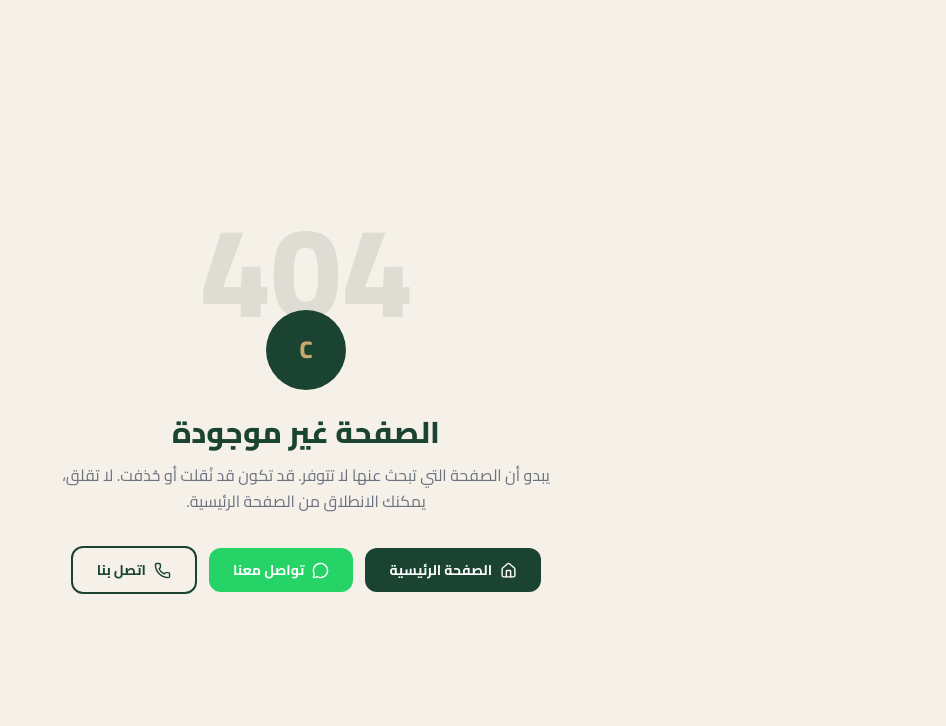
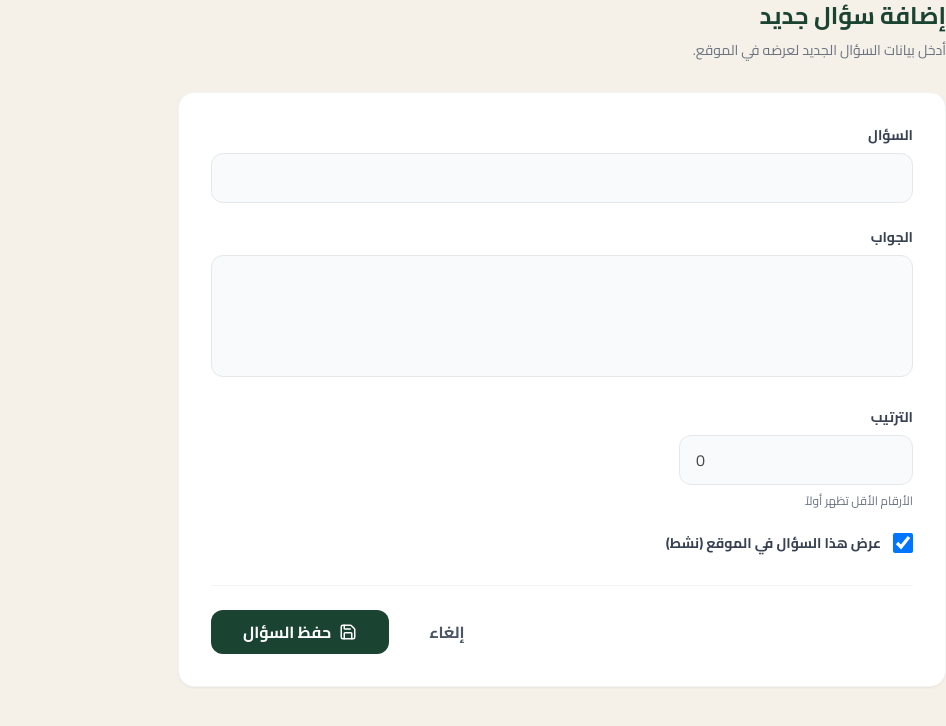
Before and after one commit to MohammadAlghazo/CLAVELDentalCenter, a Next.js app: page /admin/faqs/new in a window 1280 px wide. Before the commit this address had no page. Shown: the top 726 px of the page, without its empty margins (334-1280 px from the left). Built offline with nearby package versions, Linux system fonts and the light colour scheme; no server answers.

Commit message:
implement FAQ management system with CRUD API endpoints and admin forms

```diff
--- /dev/null
+++ b/src/app/admin/faqs/[id]/page.tsx
@@ -0,0 +1,36 @@
+import { PrismaClient } from "@prisma/client";
+import { notFound } from "next/navigation";
+import FaqForm from "@/components/admin/FaqForm";
+
+const prisma = new PrismaClient();
+
+export default async function EditFaqPage({
+  params,
+}: {
+  params: { id: string };
+}) {
+  const faq = await prisma.faq.findUnique({
+    where: { id: parseInt(params.id) },
+  });
+
+  if (!faq) {
+    notFound();
+  }
+
+  return (
+    <div>
+      <div className="mb-8">
+        <h1 className="text-2xl font-bold text-[#1B4332] mb-2 font-cairo">
+          تعديل السؤال
+        </h1>
+        <p className="text-gray-500 font-cairo text-sm">
+          تعديل تفاصيل السؤال والجواب
+        </p>
+      </div>
+
+      <div className="max-w-3xl">
+        <FaqForm initialData={faq} />
+      </div>
+    </div>
+  );
+}
--- /dev/null
+++ b/src/app/admin/faqs/new/page.tsx
@@ -0,0 +1,20 @@
+import FaqForm from "@/components/admin/FaqForm";
+
+export default function NewFaqPage() {
+  return (
+    <div>
+      <div className="mb-8">
+        <h1 className="text-2xl font-bold text-[#1B4332] mb-2 font-cairo">
+          إضافة سؤال جديد
+        </h1>
+        <p className="text-gray-500 font-cairo text-sm">
+          أدخل بيانات السؤال الجديد لعرضه في الموقع.
+        </p>
+      </div>
+
+      <div className="max-w-3xl">
+        <FaqForm />
+      </div>
+    </div>
+  );
+}
--- /dev/null
+++ b/src/app/api/faqs/[id]/route.ts
@@ -0,0 +1,53 @@
+import { NextRequest, NextResponse } from "next/server";
+import { PrismaClient } from "@prisma/client";
+import { getServerSession } from "next-auth";
+import { authOptions } from "../../auth/[...nextauth]/route";
+
+const prisma = new PrismaClient();
+
+export async function PUT(
+  request: NextRequest,
+  { params }: { params: { id: string } }
+) {
+  const session = await getServerSession(authOptions);
+  if (!session) {
+    return NextResponse.json({ error: "غير مصرح لك" }, { status: 401 });
+  }
+
+  try {
+    const data = await request.json();
+    const faq = await prisma.faq.update({
+      where: { id: parseInt(params.id) },
+      data: {
+        question: data.question,
+        answer: data.answer,
+        order: data.order,
+        isActive: data.isActive,
+      },
+    });
+
+    return NextResponse.json({ faq });
+  } catch (error: any) {
+    console.error("Update faq error:", error);
+    return NextResponse.json({ error: "حدث خطأ أثناء التحديث" }, { status: 500 });
+  }
+}
+
+export async function DELETE(
+  request: NextRequest,
+  { params }: { params: { id: string } }
+) {
+  const session = await getServerSession(authOptions);
+  if (!session) {
+    return NextResponse.json({ error: "غير مصرح لك" }, { status: 401 });
+  }
+
+  try {
+    await prisma.faq.delete({
+      where: { id: parseInt(params.id) },
+    });
+    return NextResponse.json({ success: true });
+  } catch (error) {
+    return NextResponse.json({ error: "حدث خطأ أثناء الحذف" }, { status: 500 });
+  }
+}
--- /dev/null
+++ b/src/app/api/faqs/route.ts
@@ -0,0 +1,30 @@
+import { NextRequest, NextResponse } from "next/server";
+import { PrismaClient } from "@prisma/client";
+import { getServerSession } from "next-auth";
+import { authOptions } from "../auth/[...nextauth]/route";
+
+const prisma = new PrismaClient();
+
+export async function POST(request: NextRequest) {
+  const session = await getServerSession(authOptions);
+  if (!session) {
+    return NextResponse.json({ error: "غير مصرح لك" }, { status: 401 });
+  }
+
+  try {
+    const data = await request.json();
+    const faq = await prisma.faq.create({
+      data: {
+        question: data.question,
+        answer: data.answer,
+        order: data.order,
+        isActive: data.isActive,
+      },
+    });
+
+    return NextResponse.json({ faq }, { status: 201 });
+  } catch (error: any) {
+    console.error("Create faq error:", error);
+    return NextResponse.json({ error: "حدث خطأ أثناء الحفظ" }, { status: 500 });
+  }
+}
--- /dev/null
+++ b/src/components/admin/FaqForm.tsx
@@ -0,0 +1,124 @@
+"use client";
+import { useState } from "react";
+import { useRouter } from "next/navigation";
+import { Save, ArrowRight } from "lucide-react";
+import Link from "next/link";
+import type { Faq } from "@prisma/client";
+
+export default function FaqForm({ initialData }: { initialData?: Faq }) {
+  const router = useRouter();
+  const [isSubmitting, setIsSubmitting] = useState(false);
+  const [error, setError] = useState("");
+
+  const handleSubmit = async (e: React.FormEvent<HTMLFormElement>) => {
+    e.preventDefault();
+    setIsSubmitting(true);
+    setError("");
+
+    const formData = new FormData(e.currentTarget);
+    const data = {
+      question: formData.get("question"),
+      answer: formData.get("answer"),
+      order: parseInt(formData.get("order") as string) || 0,
+      isActive: formData.get("isActive") === "on",
+    };
+
+    try {
+      const res = await fetch(
+        initialData ? `/api/faqs/${initialData.id}` : "/api/faqs",
+        {
+          method: initialData ? "PUT" : "POST",
+          headers: { "Content-Type": "application/json" },
+          body: JSON.stringify(data),
+        }
+      );
+
+      if (!res.ok) {
+        const result = await res.json();
+        throw new Error(result.error || "حدث خطأ ما");
+      }
+
+      router.push("/admin/faqs");
+      router.refresh();
+    } catch (err: any) {
+      setError(err.message);
+      setIsSubmitting(false);
+    }
+  };
+
+  return (
+    <form onSubmit={handleSubmit} className="bg-white rounded-2xl shadow-sm border border-gray-100 p-8">
+      {error && (
+        <div className="mb-6 p-4 bg-red-50 text-red-600 rounded-xl text-sm font-semibold">
+          {error}
+        </div>
+      )}
+
+      <div className="grid grid-cols-1 gap-6">
+        <div>
+          <label className="block text-sm font-bold text-gray-700 mb-2">السؤال</label>
+          <input
+            name="question"
+            defaultValue={initialData?.question || ""}
+            required
+            className="w-full px-4 py-3 rounded-xl border border-gray-200 focus:outline-none focus:border-[#1B4332] focus:ring-1 focus:ring-[#1B4332] transition-all bg-gray-50 focus:bg-white"
+          />
+        </div>
+
+        <div>
+          <label className="block text-sm font-bold text-gray-700 mb-2">الجواب</label>
+          <textarea
+            name="answer"
+            defaultValue={initialData?.answer || ""}
+            required
+            rows={4}
+            className="w-full px-4 py-3 rounded-xl border border-gray-200 focus:outline-none focus:border-[#1B4332] focus:ring-1 focus:ring-[#1B4332] transition-all bg-gray-50 focus:bg-white resize-none"
+          />
+        </div>
+
+        <div>
+          <label className="block text-sm font-bold text-gray-700 mb-2">الترتيب</label>
+          <input
+            type="number"
+            name="order"
+            defaultValue={initialData?.order || 0}
+            required
+            className="w-full sm:w-1/3 px-4 py-3 rounded-xl border border-gray-200 focus:outline-none focus:border-[#1B4332] focus:ring-1 focus:ring-[#1B4332] transition-all bg-gray-50 focus:bg-white text-left"
+            dir="ltr"
+          />
+          <p className="text-xs text-gray-500 mt-2">الأرقام الأقل تظهر أولاً</p>
+        </div>
+
+        <div className="flex items-center gap-3">
+          <input
+            type="checkbox"
+            name="isActive"
+            id="isActive"
+            defaultChecked={initialData ? initialData.isActive : true}
+            className="w-5 h-5 text-[#1B4332] rounded border-gray-300 focus:ring-[#1B4332]"
+          />
+          <label htmlFor="isActive" className="text-sm font-bold text-gray-700 cursor-pointer">
+            عرض هذا السؤال في الموقع (نشط)
+          </label>
+        </div>
+      </div>
+
+      <div className="mt-8 pt-6 border-t border-gray-100 flex items-center justify-end gap-4">
+        <Link
+          href="/admin/faqs"
+          className="px-6 py-2.5 rounded-xl font-bold text-gray-600 hover:bg-gray-100 transition-colors"
+        >
+          إلغاء
+        </Link>
+        <button
+          type="submit"
+          disabled={isSubmitting}
+          className="flex items-center gap-2 bg-[#1B4332] text-white px-8 py-2.5 rounded-xl font-bold hover:bg-[#2D6A4F] transition-all duration-300 disabled:opacity-50"
+        >
+          <Save size={18} />
+          {isSubmitting ? "جاري الحفظ..." : "حفظ السؤال"}
+        </button>
+      </div>
+    </form>
+  );
+}
--- a/src/components/home/HeroSection.tsx
+++ b/src/components/home/HeroSection.tsx
@@ -108,16 +108,6 @@ export default function HeroSection() {
           </a>
         </motion.div>
 
-        {/* Scroll indicator */}
-        <motion.div
-          initial={{ opacity: 0 }}
-          animate={{ opacity: 1 }}
-          transition={{ duration: 1, delay: 1 }}
-          className="absolute bottom-8 left-1/2 -translate-x-1/2 hidden sm:flex flex-col items-center gap-2"
-        >
-          <span className="text-white/50 text-xs font-cairo">تمرير للأسفل</span>
-          <div className="w-px h-10 bg-gradient-to-b from-white/30 to-transparent" />
-        </motion.div>
       </div>
     </section>
   );
```
